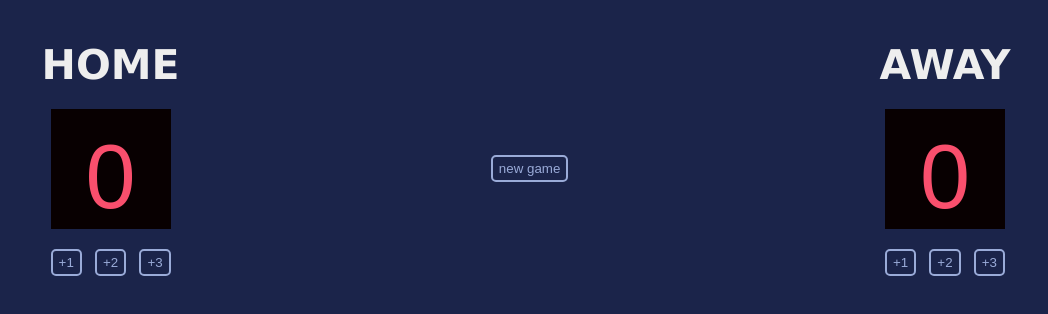
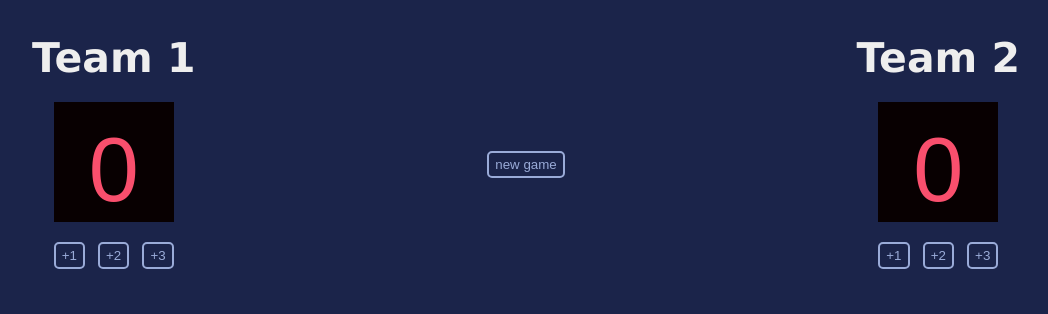
Before and after one commit to Inferknite/scoreboard-scrimba-project, a plain HTML site: page index.html in a window 1280 px wide. Shown: the whole page, without its empty margins (114-1162 px from the left). Drawn offline with Linux system fonts and the light colour scheme; a web font is replaced by a local one.

Commit message:
update team title and header tags
Update to H2 and new team names as required

```diff
--- a/index.html
+++ b/index.html
@@ -10,7 +10,7 @@
     <body>
         <div class="container">
             <div class = "vertical-container">
-                <h3 class = "team-title">HOME</h3>
+                <h2 class = "team-title">Team 1</h2>
 
                 <div class = "score-board">
                     <h3 class = "score" id="home-score">0</h3>
@@ -28,7 +28,7 @@
             </div>
 
             <div class="vertical-container">
-                <h3 class = "team-title">AWAY</h3>
+                <h2 class = "team-title">Team 2</h2>
 
                 <div class = "score-board">
                     <h3 class = "score" id="guest-score">0</h3>
```
